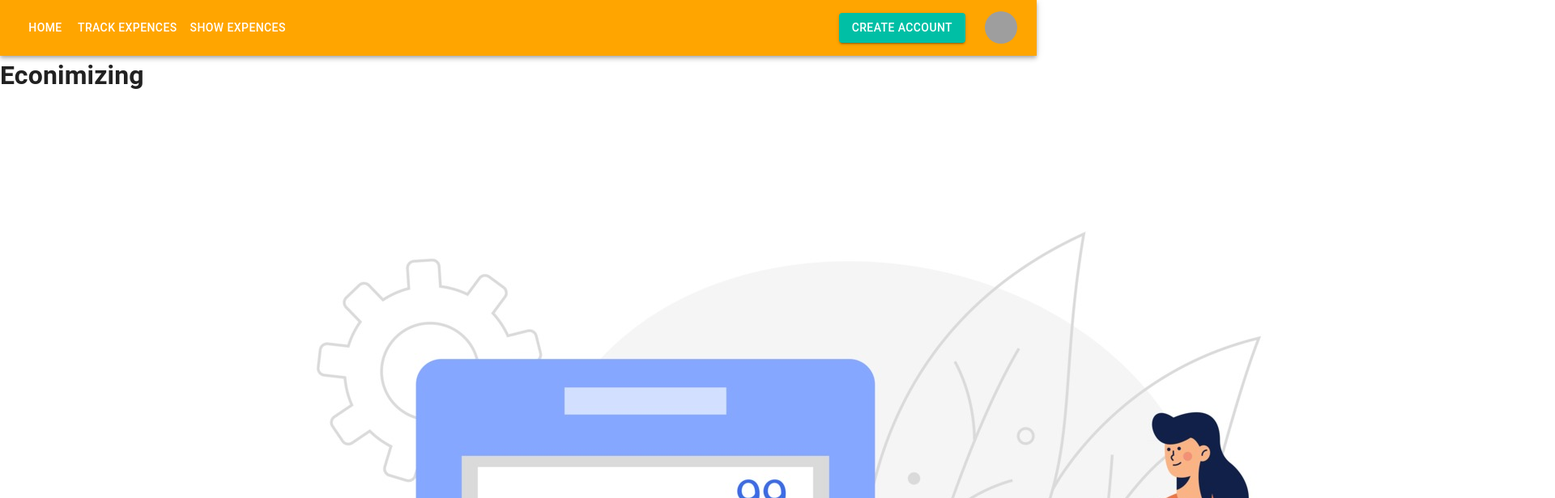
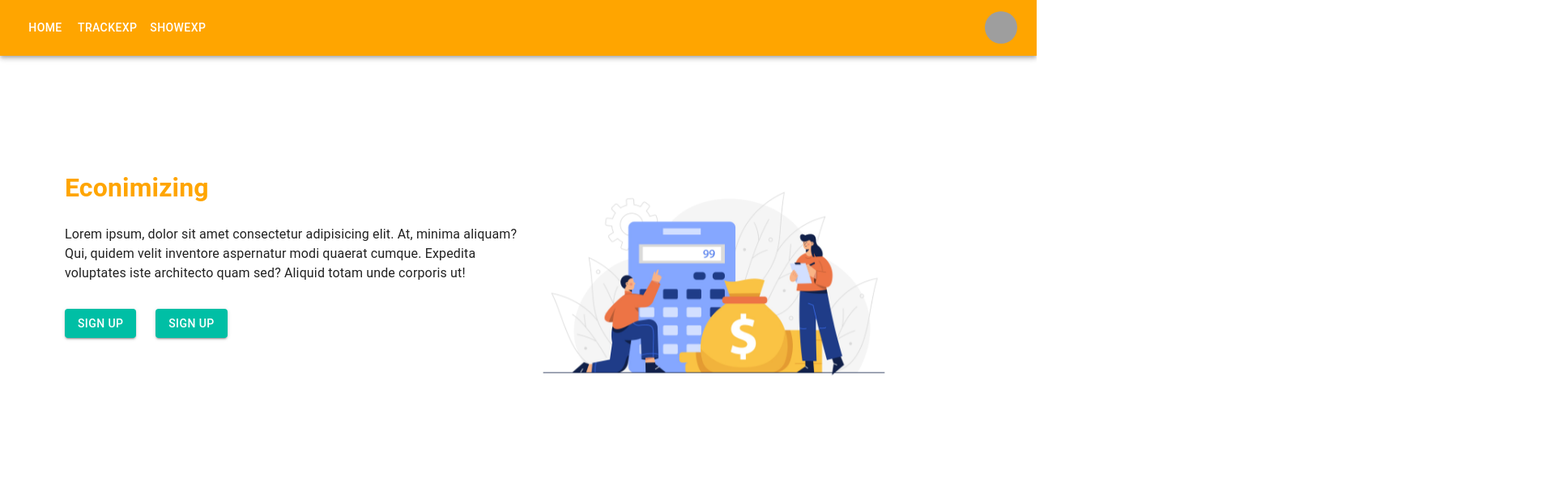
Before and after one commit to souravbain101/Expense_tracker, a React (Create React App) app: page / in a window 1280 px wide. Shown: the top 616 px of the page at 81% size, 1920 px wide, since content can reach past the window. Built offline with nearby package versions, Linux system fonts and the light colour scheme; grey boxes are pictures that could not be loaded.

Commit message:
added home fixed modal

```diff
--- a/src/App.js
+++ b/src/App.js
@@ -4,8 +4,9 @@ import Newhome from './components/newhomefiles/Newhome';
 import Navbar from './components/navbar/Navbar'
 import Show from './components/showfiles/Show';
 import Track from './components/addexpences/Track';
-import Modal from './components/signup/Modal';
+
 import {Routes , Route} from 'react-router-dom';
+
 
 function App() {
   return (
@@ -14,9 +15,8 @@ function App() {
     <Routes>
     <Route path='/' element={<Home/>} />
       <Route path='/Home' element={<Newhome/>} />
-      <Route path='/Track expences' element={<Track/>} />
-      <Route path='/create account' element={<Modal/>} />
-      <Route path='/Show expences' element={<Show/>} />
+      <Route path='/TrackExp' element={<Track/>} />
+      <Route path='/ShowExp' element={<Show/>} />
     </Routes>
     </>
   )
--- a/src/components/home/HomeFront.css
+++ b/src/components/home/HomeFront.css
@@ -1,13 +1,78 @@
-/*
-#header1 .animated{
+@import url('https://fonts.googleapis.com/css2?family=Mulish:ital,wght@1,200&family=Poppins:wght@400;600&display=swap');
+/* .cont{
+    width: 100vh;
+    height: 100vh;
+}
+#header h1{
+    margin: 0 0 10px 0;
+    padding: 20px;
+
+    text-align: center;
+    font-size: 48px;
+    font-weight: 700;
+    color:orange;
+}
+
+#header .btn-sign-up{
+    font-weight: 600;
+    font-size: 16px;
+    letter-spacing: 1px;
+    display: inline-block;
+    margin-left: 300px;
+    padding: 10px 40px;
+    border-radius: 40px;
+    transition: 0.4s;
+    color: rgb(40, 124, 96);
+    border: 2px solid rgb(145, 205, 229);
+    text-decoration: none;
+}
+#header .btn-sign-in{
+    font-weight: 600;
+    font-size: 16px;
+    margin-left: 300px;
+    text-align: center;
+    letter-spacing: 1px;
+    display: inline-block;
+    padding: 10px 50px;
+    border-radius: 40px;
+    transition: 0.4s;
+    color: rgb(40, 124, 96);
+    border: 2px solid rgb(145, 205, 229);
+    text-decoration: none;
+}
+
+#header .btn-sign-up:hover{
+    background: -webkit-linear-gradient(right, #c59f08, #e5b107, #9e315f, #d65344, #b37b1b);
+    color: #fff;
+}
+#header .btn-sign-in:hover{
+    background: -webkit-linear-gradient(right, #c7a109, #e5b107, #9e315f, #d65344, #b37b1b);
+    color: #fff;
+}
+.header-img{
+    text-align: right;
+} */
+
+
+
+
+.homeimg{
+    width: 80%;
+}
+.homeimg{
     animation: up-down 2s ease-in-out infinite alternate-reverse both;
 }
 
 @keyframes up-down {
     0%{
-        transform: translateY(8px);
+        transform: translateY(6px);
     }
     100%{
-        transform: translateY(-8px);
+        transform: translateY(40px);
     }
-} */
+}
+@media screen and (max-width: 768px) {
+    .btn-sign-in,.btn-sign-up{
+        margin-left: 30%;
+    }
+}
--- a/src/components/home/HomeFront.js
+++ b/src/components/home/HomeFront.js
@@ -1,19 +1,45 @@
 import React from 'react'
-
-import { Link } from 'react-router-dom'
+import { Grid } from '@mui/material'
+import Modal from '../signup/Modal'
 import web from '../../images/expence.jpg'
 import './HomeFront.css'
+
 const HomeFront = () => {
+
   return (
-    <div>
+    <div  >
 
-                <h1>Econimizing</h1>
+
+      <Grid container spacing={2} style={{width:'90%',margin:'8% auto'}}  >
+
+      <Grid item sm={6} >
+     <div style={{ width: 'fit-content',margin: 'auto'}}>
+      <h1 style={{color:'#FFA500'}} >Econimizing</h1>
+      <p>Lorem ipsum, dolor sit amet consectetur adipisicing elit. At, minima aliquam? Qui, quidem velit inventore aspernatur modi quaerat cumque. Expedita voluptates iste architecto quam sed? Aliquid totam unde corporis ut!</p>
+
+      <div style={{margin:'2em 0 0 0',display:'flex'}} >
+
+      <Modal/>
+      <Modal/>
+
+
+      </div>
+      </div>
+      </Grid>
+
+      <Grid item sm={6}>
+
+        <img className='homeimg' src={web} alt='' />
+
+      </Grid>
+
+
+      </Grid>
 
 
 
-              <div >
-                <img src={web}  alt='home img'/>
-              </div>
+
+
     </div>
   )
 }
--- a/src/components/navbar/Navbar.js
+++ b/src/components/navbar/Navbar.js
@@ -17,22 +17,22 @@ import AdbIcon from "@mui/icons-material/Adb";
 import { ThemeProvider, createTheme } from "@mui/material/styles";
 import CssBaseline from "@mui/material/CssBaseline";
 
-import { useState, useEffect } from "react";
+import { useState } from "react";
 import { Link } from "react-router-dom";
-import Modal from "../signup/Modal.js";
 
-const pages = ["Home", "Track expences", "Show expences"];
+
+const pages = ["Home", "TrackExp", "ShowExp"];
 const settings = ["Profile", "Account", "Dashboard", "Logout"];
 function Navbar() {
   // use effect starts
-  useEffect(() => {
-    if (window.screen.width <= 768) {
-      if (!pages.includes("create account")) {
-        pages.push("create account");
-      }
-    }
-    //  console.log("hi boys");
-  }, []);
+  // useEffect(() => {
+  //   if (window.screen.width <= 768) {
+  //     if (!pages.includes("create account")) {
+  //       pages.push("create account");
+  //     }
+  //   }
+  //   //  console.log("hi boys");
+  // }, []);
   // use effect ends
   const [anchorElNav, setAnchorElNav] = useState(null);
   const [anchorElUser, setAnchorElUser] = useState(null);
@@ -125,7 +125,7 @@ function Navbar() {
                 textDecoration: "none",
               }}
             >
-              LOGO
+              Economizing
             </Typography>
             <Box sx={{ flexGrow: 1, display: { xs: "none", md: "flex" } }}>
               {pages.map((page) => (
@@ -145,7 +145,7 @@ function Navbar() {
               ))}
             </Box>
             {/* <Modal /> */}
-            {window.screen.width > 768?<Modal />:<></>}
+            {/* {window.screen.width > 768?<Modal />:<></>} */}
 
             <Box sx={{ flexGrow: 0 }}>
               <Tooltip title="Open settings">
--- a/src/components/signup/Modal.js
+++ b/src/components/signup/Modal.js
@@ -27,7 +27,7 @@ export default function TransitionsModal() {
 
   return (
     <div>
-        <Button onClick={handleOpen} style={{backgroundColor: "#00bfa5"}} sx={{ mr: 3 }} variant="contained" color="primary">Create Account </Button>
+        <Button onClick={handleOpen} style={{backgroundColor: "#00bfa5"}} sx={{ mr: 3 }} variant="contained" color="primary">Sign up</Button>
       <Modal
         open={open}
         onClose={handleClose}
--- a/src/components/signup/Register.css
+++ b/src/components/signup/Register.css
@@ -1,12 +1,4 @@
 @import url('https://fonts.googleapis.com/css2?family=Nunito:wght@700&display=swap');
-
-
-* {
-    margin: 0;
-    padding: 0;
-    box-sizing: border-box;
-
-}
  .container{
     height: 90vh;
     display: flex;
@@ -14,7 +6,7 @@
     align-items: center;
 
 }
-section {
+.first {
     width: 100%;
     max-width: 420px;
     min-height: 400px;
@@ -24,7 +16,7 @@ section {
     box-shadow: 4px 4px 2px #6d6d6c;
     border-radius: 8px;
 }
-section h1{
+.firsth1{
     text-align: center;
 }
 
@@ -34,10 +26,6 @@ form {
     justify-content: space-evenly;
     flex-grow: 1;
     padding-bottom: 1rem;
-}
-
-a, a:visited {
-    color: #fff;
 }
 
 input[type="text"],
@@ -50,8 +38,7 @@ textarea {
   border-radius: 0.5rem;
 }
 
-div.inputSignup,
-.signup {
+.inputSignup,.signup {
   margin-top: 1.2rem;
 }
 
--- a/src/components/signup/Register.js
+++ b/src/components/signup/Register.js
@@ -89,16 +89,16 @@ const Register = () => {
 
         <div className="container">
             {success ? (
-                <section>
+                <section className="first">
                     <h1>Success!</h1>
                     <p>
                         <Link to="/signin">Sign In</Link>
                     </p>
                 </section>
             ) : (
-                <section>
+                <section className="first">
                     <p ref={errRef} className={errMsg ? "errmsg" : "offscreen"} aria-live="assertive">{errMsg}</p>
-                    <h1>Sign Up</h1>
+                    <h1 className="firsth1">Sign Up</h1>
                     <form onSubmit={handleSubmit}>
                         <div className="inputSignup" htmlFor="username">
                             Username:
```
Also changed, not shown: src/components/Footer/Footer.js (added).
